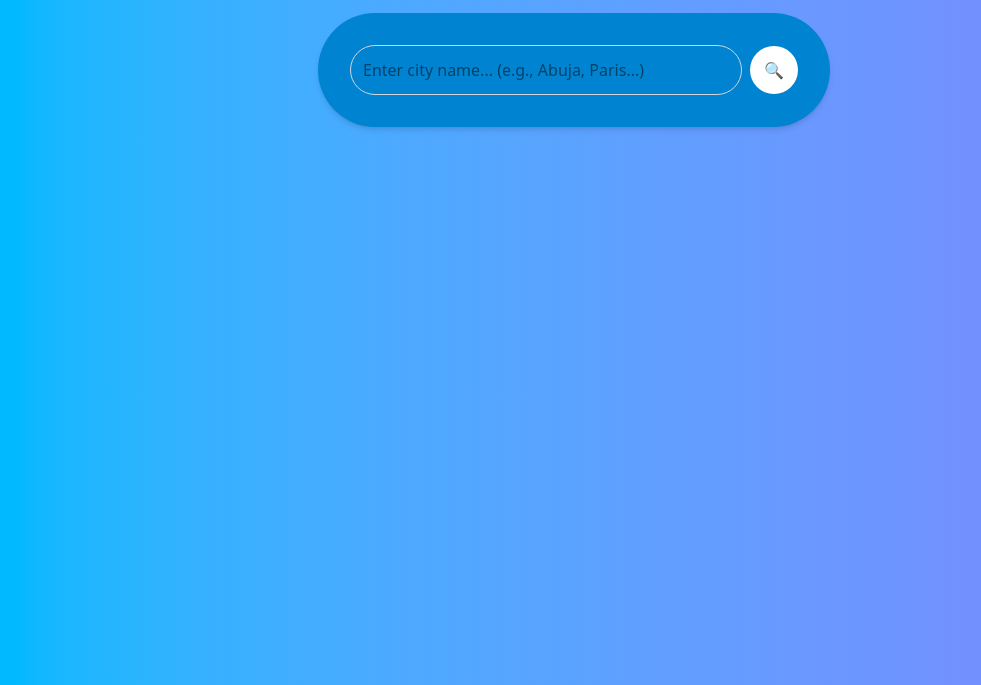
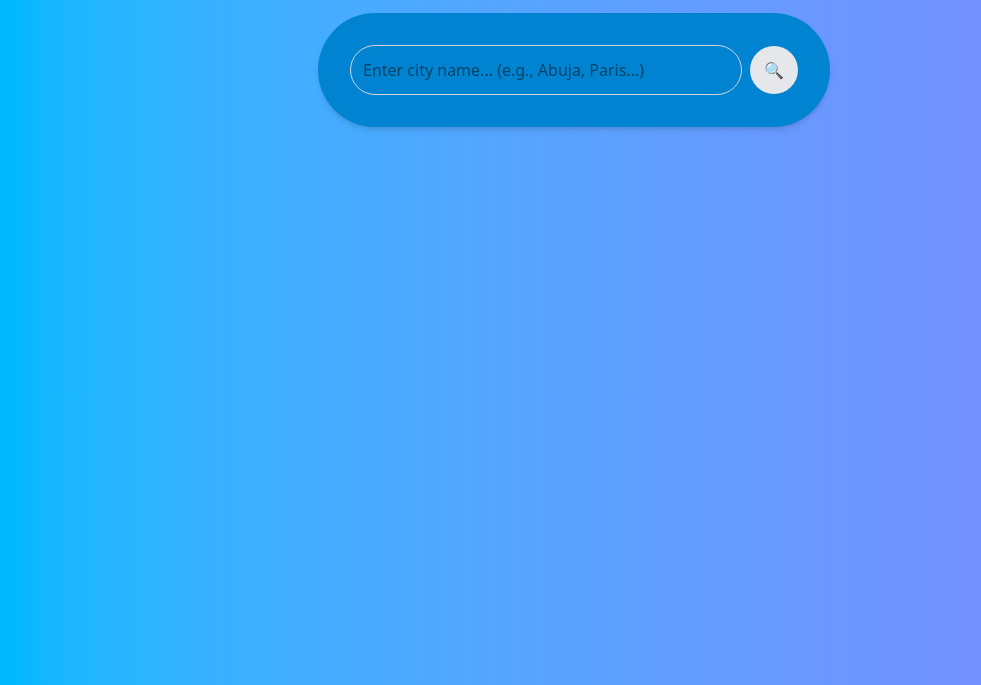
Before and after one commit to Haruna-dev-droid/Weather-Api-assignment, a plain HTML site: page index.html in a window 1280 px wide. Shown: the part 115-800 px from the top of the page, without its empty margins (66-1047 px from the left). Drawn offline with nearby package versions, Linux system fonts and the light colour scheme.

Commit message:
additional styling to search button

```diff
--- a/index.html
+++ b/index.html
@@ -29,7 +29,7 @@
         <button
           id="btnSearch"
           type="submit"
-          class="text-white bg-white p-3 w-12 rounded-full hover:shadow-md transition duration-300 cursor-pointer"
+          class="text-white bg-gray-200 p-3 w-12 rounded-full hover:shadow-md hover:bg-white transition duration-300 cursor-pointer"
         >
           🔍
         </button>
```
